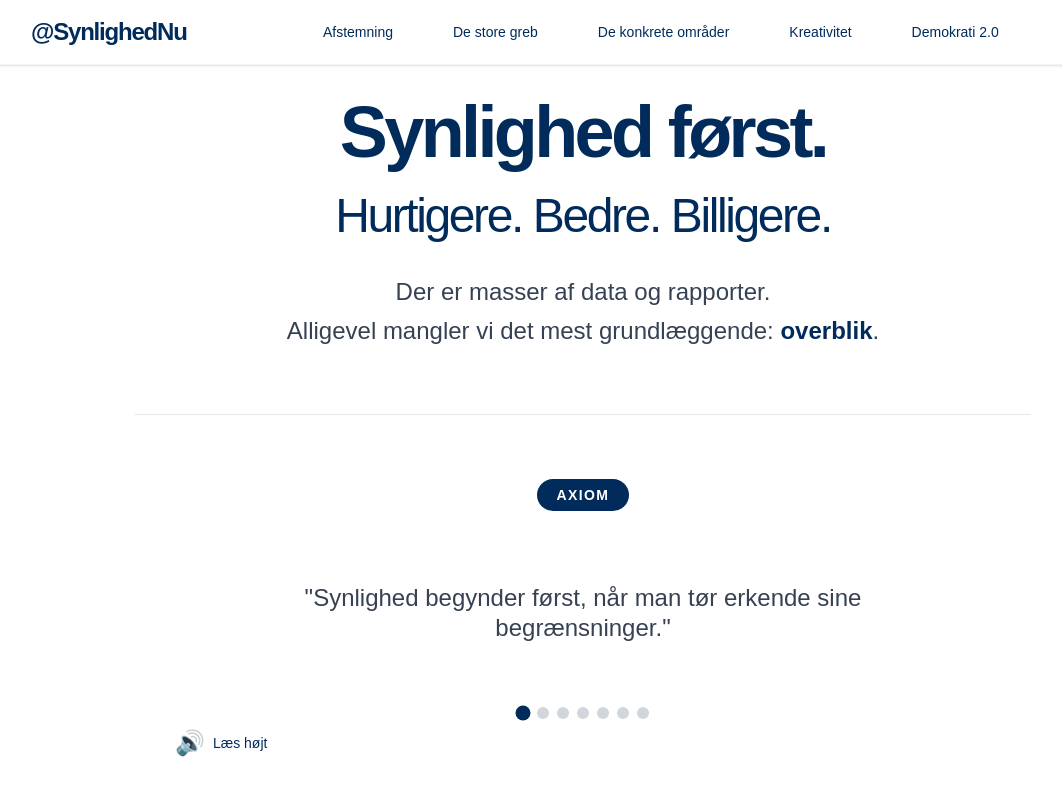
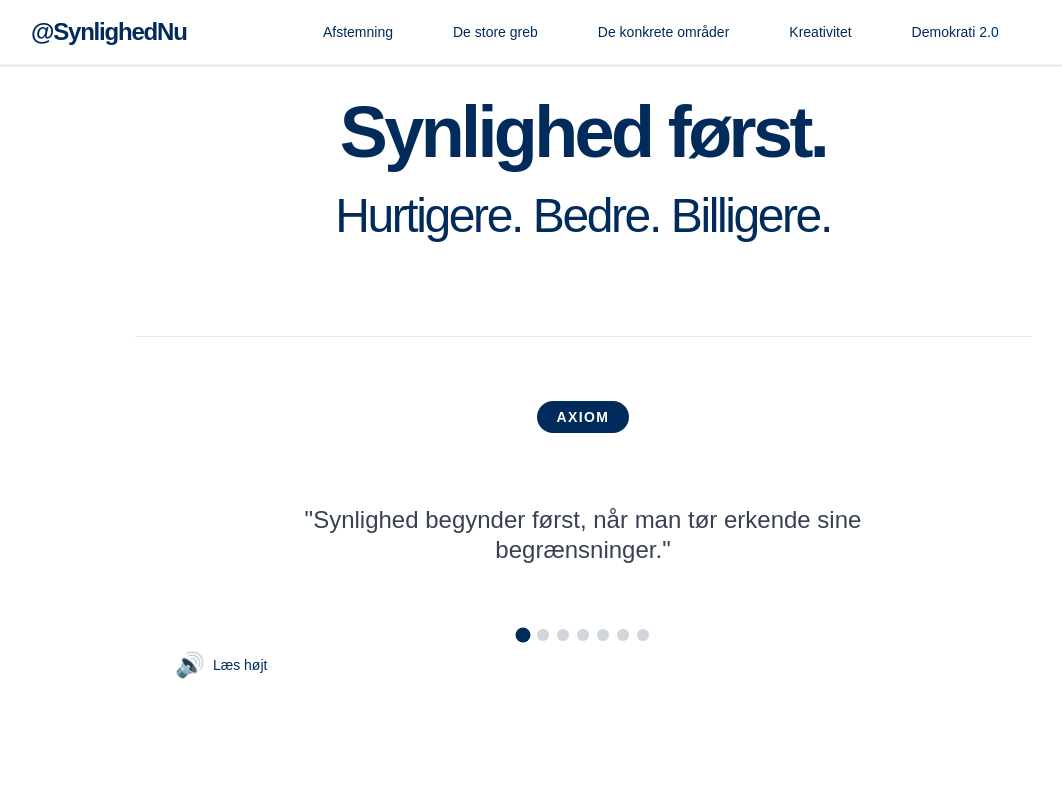
Before and after one commit to synlighed-nu/synlighed-nu-clean, a Next.js app: page / in a window 1280 px wide. Shown: the top 800 px of the page, without its empty margins (57-1119 px from the left). Built offline with nearby package versions, Linux system fonts and the light colour scheme.

Commit message:
Update page.tsx

```diff
--- a/app/page.tsx
+++ b/app/page.tsx
@@ -31,7 +31,7 @@ export default function SynlighedNu() {
           Hurtigere. Bedre. Billigere.
         </p>
 
-        <ExplanationPopup />
+        {/* <ExplanationPopup /> ← midlertidigt slået fra */}
       </div>
 
       <Axioms />
```
